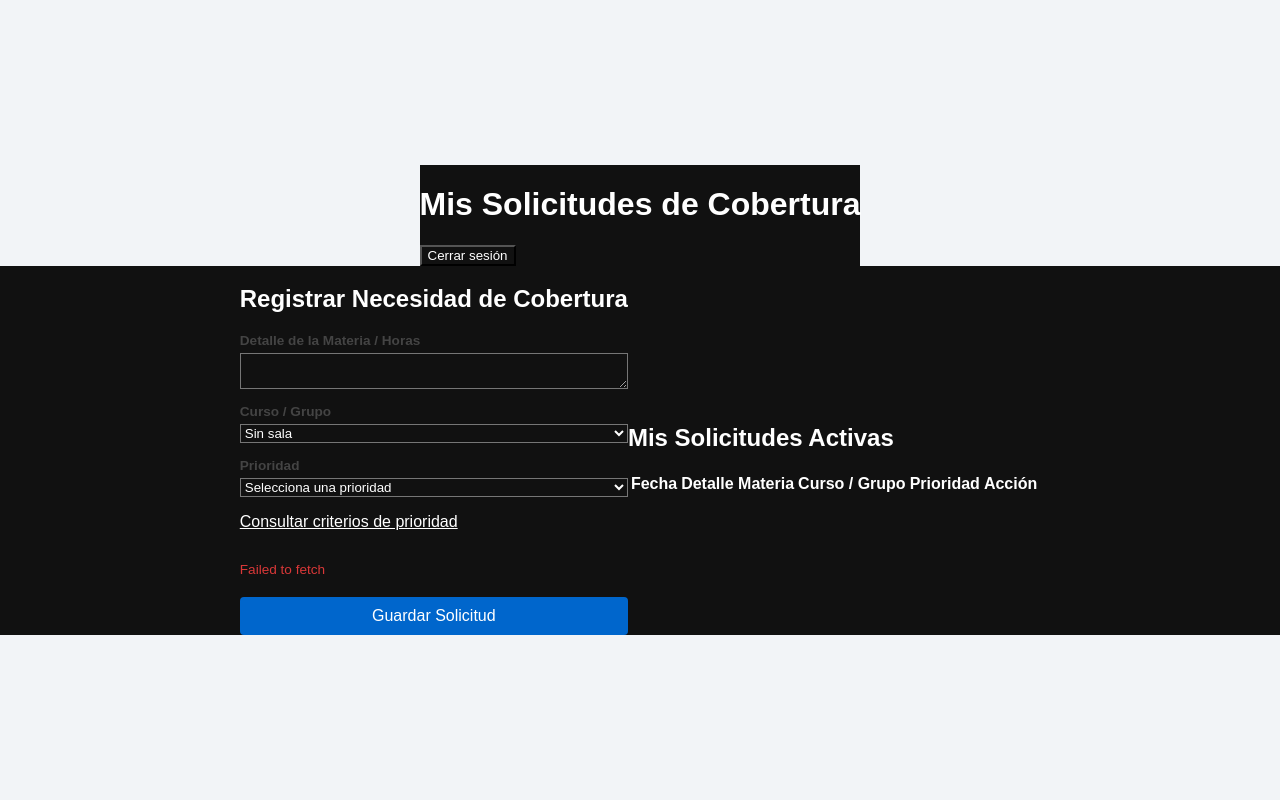
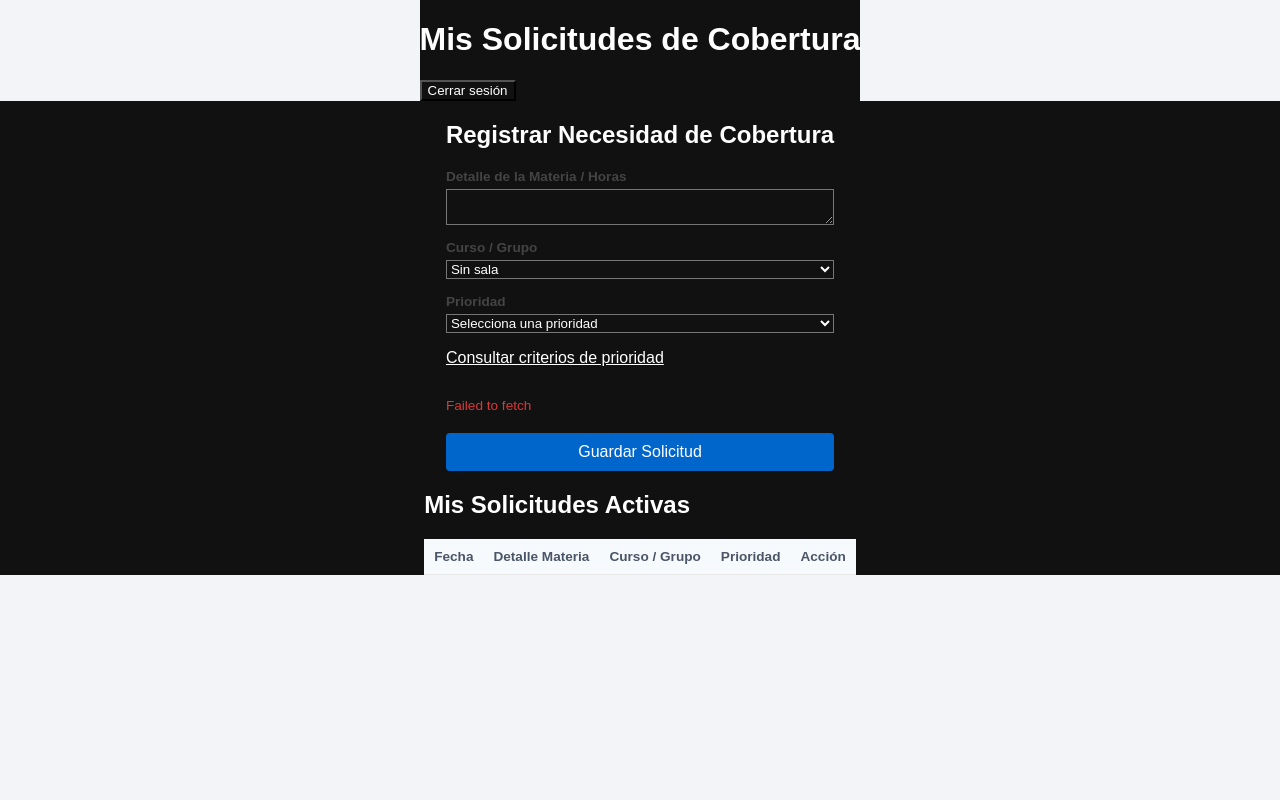
Before and after one commit to AlexProyectoabierto/Proyecto-Gestion-de-Cursos, a PHP site: template Frontend/templates/docente.html in a window 1280 px wide. Run offline with PHP 8.4, Linux system fonts and the light colour scheme; the template is opened without the code that fills it, so the values that code supplies are empty.

Commit message:
Refactor CSS for login and dashboard layout
Updated styles for login and dashboard components, including layout adjustments and new styles for dashboard header and sections.

```diff
--- a/Frontend/css/estilos.css
+++ b/Frontend/css/estilos.css
@@ -7,14 +7,14 @@ body {
     display: flex;
     flex-direction: column;
     min-height: 100vh;
-    justify-content: center;
+    justify-content: flex-start;
     align-items: center;
 }
 
 main {
     width: 100%;
     display: flex;
-    justify-content: center;
+    flex-direction: column;
     align-items: center;
 }
 
@@ -25,6 +25,8 @@ main {
     box-shadow: 0 4px 10px rgba(0, 0, 0, 0.1);
     width: 100%;
     max-width: 380px;
+    margin-top: auto;
+    margin-bottom: auto;
 }
 
 .tarjeta-login header h1 {
@@ -92,3 +94,104 @@ footer {
     font-size: 0.8rem;
     color: #777777;
 }
+
+/* --- Ajustes sutiles para el panel de Encargado --- */
+.dashboard-header {
+    background-color: #ffffff;
+    border-bottom: 1px solid #dcdcdc;
+    padding: 15px 30px;
+    display: flex;
+    justify-content: space-between;
+    align-items: center;
+    width: 100%;
+}
+
+.dashboard-header h1 {
+    font-size: 1.2rem;
+    color: #333;
+    margin: 0;
+}
+
+.dashboard-nav {
+    display: flex;
+    align-items: center;
+    gap: 15px;
+}
+
+.dashboard-nav a {
+    color: #0066cc;
+    text-decoration: none;
+    font-size: 0.9rem;
+    font-weight: bold;
+}
+
+.dashboard-nav a:hover {
+    text-decoration: underline;
+}
+
+.dashboard-main {
+    max-width: 1000px;
+    width: 100%;
+    margin: 25px auto;
+    padding: 0 15px;
+    display: flex;
+    flex-direction: column;
+    gap: 25px;
+}
+
+.card-section {
+    background-color: #ffffff;
+    padding: 25px;
+    border-radius: 8px;
+    box-shadow: 0 2px 8px rgba(0, 0, 0, 0.05);
+}
+
+.card-section h2 {
+    font-size: 1.1rem;
+    margin-bottom: 15px;
+    color: #333333;
+}
+
+table {
+    width: 100%;
+    border-collapse: collapse;
+    margin-top: 10px;
+    text-align: left;
+    font-size: 0.85rem;
+}
+
+th, td {
+    padding: 10px;
+    border-bottom: 1px solid #eaeaea;
+}
+
+th {
+    background-color: #f7fafc;
+    color: #4a5568;
+}
+
+/* --- Ajuste final para limpiar fondos en el panel de Encargado --- */
+.dashboard-body {
+    background-color: #f2f4f7;
+    color: #333333;
+}
+
+.dashboard-main {
+    background-color: transparent;
+    display: flex;
+    flex-direction: column;
+    gap: 20px;
+    max-width: 1000px;
+    margin: 30px auto;
+    padding: 0 15px;
+}
+
+.card-section {
+    background-color: #ffffff;
+    padding: 30px;
+    border-radius: 8px;
+    box-shadow: 0 4px 10px rgba(0, 0, 0, 0.05);
+    max-width: 800px; /* Ancho cómodo y centrado para ambas tarjetas */
+    width: 100%;
+    margin: 0 auto;
+}
```
